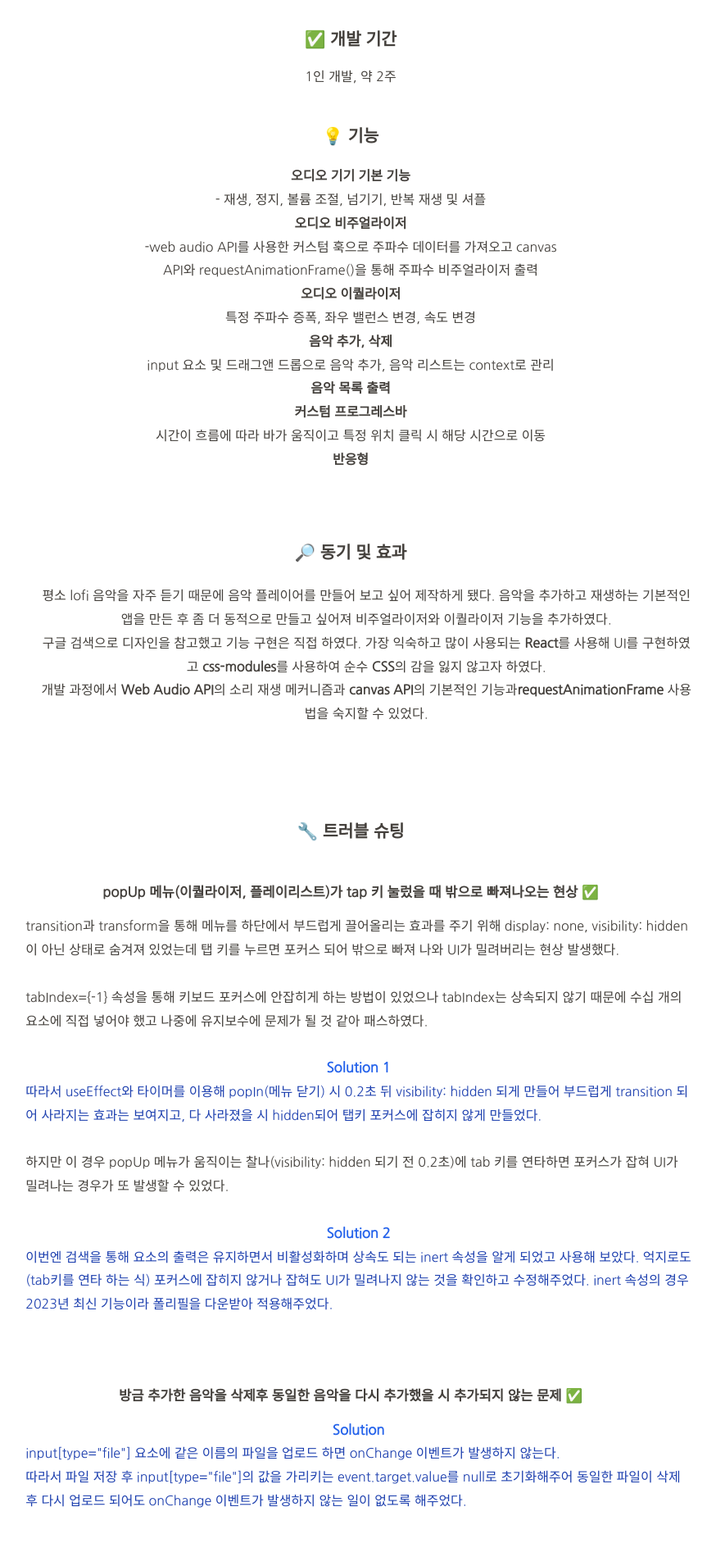
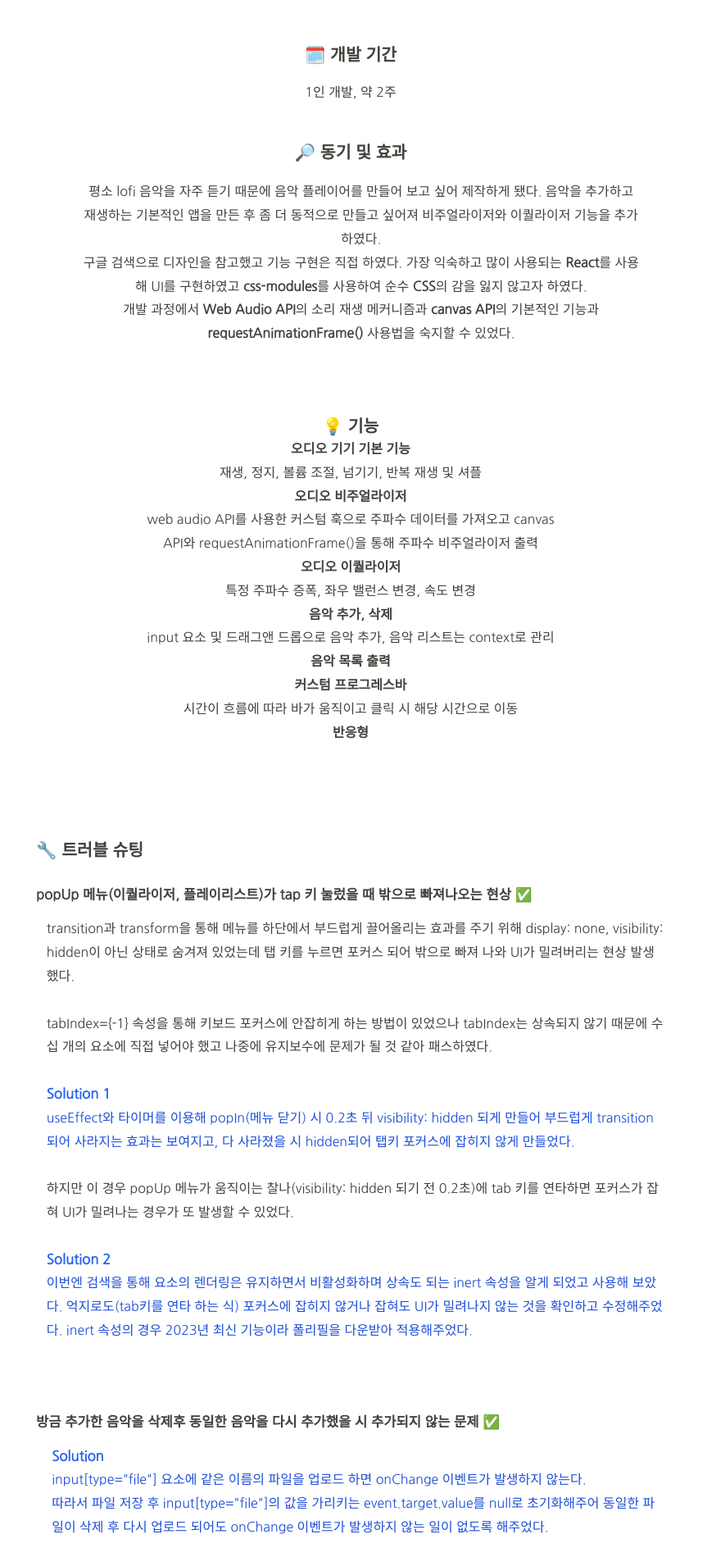
Before and after one commit to Iam-Sunghyun/my-portfolio, a Next.js app: page /projects/music-player in a window 1280 px wide. Shown: the part 876-2786 px from the top of the page at 82% size, without its empty margins (212-1086 px from the left). Built offline with nearby package versions, Linux system fonts and the light colour scheme.

Commit message:
컴포넌트 스타일 및 내용 수정

```diff
--- a/app/projects/music-player/page.tsx
+++ b/app/projects/music-player/page.tsx
@@ -23,11 +23,11 @@ function Page() {
           <span>깃허브 링크</span>
         </Link>
       </div>
-      <div className="flex flex-col gap-16 mt-16">
+      <div className="flex flex-col max-w-[55rem] gap-16 mt-16">
         <div>
-          <h2>✅ 사용 기술</h2>
+          <h2>📝 사용 기술</h2>
           <br />
-          <ul>
+          <ul className="leading-8 tracking-wide">
             <li>React</li>
             <li>css-modules</li>
             <li>context API</li>
@@ -38,39 +38,15 @@ function Page() {
         </div>
 
         <div>
-          <h2>✅ 개발 기간</h2>
+          <h2>🗓️ 개발 기간</h2>
           <br />
           <span>1인 개발, 약 2주</span>
         </div>
 
         <div>
-          <h2>💡 기능 </h2>
-          <br />
-          <ul className="ul-li-style leading-9 max-w-[40rem]">
-            <li>오디오 기기 기본 기능</li>
-            <span>- 재생, 정지, 볼륨 조절, 넘기기, 반복 재생 및 셔플</span>
-            <li>오디오 비주얼라이저</li>
-            <span>
-              -web audio API를 사용한 커스텀 훅으로 주파수 데이터를 가져오고 canvas API와
-              requestAnimationFrame()을 통해 주파수 비주얼라이저 출력
-            </span>
-            <li>오디오 이퀄라이저</li>특정 주파수 증폭, 좌우 밸런스 변경, 속도 변경
-            <li>음악 추가, 삭제</li>
-            <span>input 요소 및 드래그앤 드롭으로 음악 추가, 음악 리스트는 context로 관리</span>
-            <li>음악 목록 출력</li>
-            <li>커스텀 프로그레스바</li>
-            <span>시간이 흐름에 따라 바가 움직이고 특정 위치 클릭 시 해당 시간으로 이동</span>
-            <li>반응형</li>
-          </ul>
-        </div>
-      </div>
-      <br />
-
-      <div className="flex flex-col  gap-10 leading-8 max-w-[65rem]">
-        <div>
           <h2>🔎 동기 및 효과</h2>
           <br />
-          <p className=" pl-[3rem]  leading-9">
+          <p className="sm:pl-[2rem]  leading-9">
             평소 lofi 음악을 자주 듣기 때문에 음악 플레이어를 만들어 보고 싶어 제작하게 됐다. 음악을
             추가하고 재생하는 기본적인 앱을 만든 후 좀 더 동적으로 만들고 싶어져 비주얼라이저와
             이퀄라이저 기능을 추가하였다.
@@ -80,9 +56,31 @@ function Page() {
             감을 잃지 않고자 하였다.
             <br />
             개발 과정에서 <b>Web Audio API</b>의 소리 재생 메커니즘과 <b>canvas API</b>의 기본적인
-            기능과
-            <b>requestAnimationFrame</b> 사용법을 숙지할 수 있었다.
+            기능과 <b>requestAnimationFrame()</b> 사용법을 숙지할 수 있었다.
           </p>
+        </div>
+      </div>
+      <br />
+
+      <div className="flex flex-col items-center gap-10 leading-8 max-w-[65rem]">
+        <div>
+          <h2>💡 기능 </h2>
+          <ul className="ul-li-style leading-9 max-w-[40rem]">
+            <li>오디오 기기 기본 기능</li>
+            <span>재생, 정지, 볼륨 조절, 넘기기, 반복 재생 및 셔플</span>
+            <li>오디오 비주얼라이저</li>
+            <span>
+              web audio API를 사용한 커스텀 훅으로 주파수 데이터를 가져오고 canvas API와
+              requestAnimationFrame()을 통해 주파수 비주얼라이저 출력
+            </span>
+            <li>오디오 이퀄라이저</li>특정 주파수 증폭, 좌우 밸런스 변경, 속도 변경
+            <li>음악 추가, 삭제</li>
+            <span>input 요소 및 드래그앤 드롭으로 음악 추가, 음악 리스트는 context로 관리</span>
+            <li>음악 목록 출력</li>
+            <li>커스텀 프로그레스바</li>
+            <span>시간이 흐름에 따라 바가 움직이고 클릭 시 해당 시간으로 이동</span>
+            <li>반응형</li>
+          </ul>
         </div>
         <br />
         {/* <div>
@@ -92,12 +90,10 @@ function Page() {
         </div> */}
 
         <br />
-        <div className="flex flex-col gap-4 text-left leading-9">
-          <h2 className="mb-10 text-center">🔧 트러블 슈팅 </h2>
-          <h3 className="text-center">
-            popUp 메뉴(이퀄라이저, 플레이리스트)가 tap 키 눌렀을 때 밖으로 빠져나오는 현상 ✅
-          </h3>
-          <p className="pl-6">
+        <div className="flex flex-col gap-4 text-left leading-9 max-w-[60rem]">
+          <h2 className="mb-4">🔧 트러블 슈팅 </h2>
+          <h3>popUp 메뉴(이퀄라이저, 플레이리스트)가 tap 키 눌렀을 때 밖으로 빠져나오는 현상 ✅</h3>
+          <div className="sm:pl-4">
             transition과 transform을 통해 메뉴를 하단에서 부드럽게 끌어올리는 효과를 주기 위해
             display: none, visibility: hidden이 아닌 상태로 숨겨져 있었는데 탭 키를 누르면 포커스
             되어 밖으로 빠져 나와 UI가 밀려버리는 현상 발생했다.
@@ -108,11 +104,11 @@ function Page() {
             문제가 될 것 같아 패스하였다.
             <br />
             <br />
-            <h3 className="text-center text-blue-600">Solution 1</h3>
-            <span className="text-blue-800">
-              따라서 useEffect와 타이머를 이용해 popIn(메뉴 닫기) 시 0.2초 뒤 visibility: hidden
-              되게 만들어 부드럽게 transition 되어 사라지는 효과는 보여지고, 다 사라졌을 시
-              hidden되어 탭키 포커스에 잡히지 않게 만들었다.
+            <h3 className=" text-blue-600">Solution 1</h3>
+            <span className="text-blue-700">
+              useEffect와 타이머를 이용해 popIn(메뉴 닫기) 시 0.2초 뒤 visibility: hidden 되게
+              만들어 부드럽게 transition 되어 사라지는 효과는 보여지고, 다 사라졌을 시 hidden되어
+              탭키 포커스에 잡히지 않게 만들었다.
             </span>
             <br />
             <br />
@@ -120,37 +116,35 @@ function Page() {
             연타하면 포커스가 잡혀 UI가 밀려나는 경우가 또 발생할 수 있었다.
             <br />
             <br />
-            <h3 className="text-center text-blue-600">Solution 2</h3>
-            <span className="text-blue-800">
-              이번엔 검색을 통해 요소의 출력은 유지하면서 비활성화하며 상속도 되는 inert 속성을 알게
-              되었고 사용해 보았다. 억지로도(tab키를 연타 하는 식) 포커스에 잡히지 않거나 잡혀도
-              UI가 밀려나지 않는 것을 확인하고 수정해주었다. inert 속성의 경우 2023년 최신 기능이라
-              폴리필을 다운받아 적용해주었다.
+            <h3 className=" text-blue-600">Solution 2</h3>
+            <span className="text-blue-700">
+              이번엔 검색을 통해 요소의 렌더링은 유지하면서 비활성화하며 상속도 되는 inert 속성을
+              알게 되었고 사용해 보았다. 억지로도(tab키를 연타 하는 식) 포커스에 잡히지 않거나
+              잡혀도 UI가 밀려나지 않는 것을 확인하고 수정해주었다. inert 속성의 경우 2023년 최신
+              기능이라 폴리필을 다운받아 적용해주었다.
             </span>
             {/* 참고로 요소를 비활성화하는 disabled 속성은 일부 폼 요소에서만 지원된다. */}
-          </p>
+          </div>
           <br />
           <br />
-          <h3 className="text-center">
-            방금 추가한 음악을 삭제후 동일한 음악을 다시 추가했을 시 추가되지 않는 문제 ✅
-          </h3>
-          <p className="pl-6">
-            <h3 className="text-center text-blue-600">Solution</h3>
-            <span className="text-blue-800">
+          <h3>방금 추가한 음악을 삭제후 동일한 음악을 다시 추가했을 시 추가되지 않는 문제 ✅</h3>
+          <div className="sm:pl-6">
+            <h3 className=" text-blue-600">Solution</h3>
+            <span className="text-blue-700">
               input[type{'="'}file{'"'}] 요소에 같은 이름의 파일을 업로드 하면 onChange 이벤트가
               발생하지 않는다. <br /> 따라서 파일 저장 후 input[type{'="'}file{'"'}]의 값을 가리키는
               event.target.value를 null로 초기화해주어 동일한 파일이 삭제 후 다시 업로드 되어도
               onChange 이벤트가 발생하지 않는 일이 없도록 해주었다.
             </span>
-          </p>
+          </div>
           <br />
           <br />
-          <h3 className="text-center">
+          <h3>
             {/*  */}
             오디오 요소({"<"}audio&gt;)와 오디오 소스 노드(MediaElementAudioSourceNode)가 여러 번
             연결되는 문제 ✅
           </h3>{" "}
-          <p className="pl-6">
+          <div className="sm:pl-6">
             Web Audio API에서 하나의 {"<"}audio&gt;(HTMLAudioElement)는 단 하나의 오디오
             컨텍스트(window.AudioContext)에 연결 되거나 같은 컨텍스트에 대해 한번만 연결 될 수
             있다(2번 이상 연결하면 에러 발생). 따라서 여러 번 연결되는 문제를 해결하려면 말 그대로
@@ -158,24 +152,24 @@ function Page() {
             연결을 생성할 때 기존 연결을 해제해야 한다.
             <br />
             <br />
-            <h3 className="text-center text-blue-600">Solution</h3>
-            <span className="text-blue-800">
+            <h3 className=" text-blue-600">Solution</h3>
+            <span className="text-blue-700">
               음악이 변경될 때마다 useEffect가 실행되어 오디오 컨텍스트와 오디오 요소가 연결되어
               오디오 소스 노드(MediaElementAudioSourceNode)를 생성했다. 이를 useEffect 내에 조건문을
               사용해 한번 생성된 뒤엔 실행되지 않도록 수정하였다.
             </span>
-          </p>
+          </div>
           <br />
           <br />
-          <h3 className="text-center">오디오 컨텍스트가 사용자와 상호작용 전에 생성되는 문제 ✅</h3>
-          <p className="pl-6">
-            <h3 className="text-center text-blue-600">Solution</h3>
-            <span className="text-blue-800">
+          <h3>오디오 컨텍스트가 사용자와 상호작용 전에 생성되는 문제 ✅</h3>
+          <div className="sm:pl-6">
+            <h3 className=" text-blue-600">Solution</h3>
+            <span className="text-blue-700">
               브라우저에서 오디오 컨텍스트를 생성하기 전에 사용자의 상호작용이 필요하다는 것을 확인.
               음악이 선택됐을 때(사용자의 클릭) 오디오 컨텍스트를 생성하도록 조건문 추가하여
               해결하였다.
             </span>
-          </p>
+          </div>
         </div>
       </div>
     </div>
--- a/app/projects/my-portfolio/page.tsx
+++ b/app/projects/my-portfolio/page.tsx
@@ -1,20 +1,132 @@
+import Link from "next/link";
+import { SiGithub } from "react-icons/si";
+
 function Page() {
   return (
-    <div className="h-full pt-24">
-      <h1 className="text-3xl font-bold">My Portfolio</h1>
-      <p className="text-lg">개인 포트폴리오 웹사이트입니다.</p>
-      <p className="text-lg">React, Next.js, Tailwind CSS로 제작되었습니다.</p>
+    <div className="flex flex-col items-center gap-10 pt-24">
+      <h1>포트폴리오 웹사이트</h1>
+      <video className="border w-[60rem]" src="" />
+      <div className="flex flex-col gap-2">
+        <Link
+          className="hover:text-blue-500"
+          href="https://my-portfolio-one-tau-38.vercel.app//"
+          target="_blank"
+        >
+          <span>🔗 배포 링크</span>
+        </Link>
+        <Link
+          className="hover:text-blue-500 flex items-center gap-2 mx-auto"
+          href="https://github.com/Iam-Sunghyun/my-music-player"
+          target="_blank"
+        >
+          <SiGithub className="text-2xl" />
+          <span>깃허브 링크</span>
+        </Link>
+      </div>
+      <div className="flex flex-col max-w-[55rem] gap-16 mt-16">
+        <div>
+          <h2>📝 사용 기술</h2>
+          <br />
+          <ul className="leading-8 tracking-wide">
+            <li>Nextjs</li>
+            <li>typescript</li>
+            <li>tailwindCSS</li>
+            <li>context API</li>
+            <li>aceternityUI</li>
+            <li>framer-motion</li>
+          </ul>
+        </div>
 
-      <ul>
+        <div>
+          <h2>🗓️ 개발 기간</h2>
+          <br />
+          <span>1인 개발, 약 1주</span>
+        </div>
+        <div>
+          <h2>🔎 동기 및 효과</h2>
+          <br />
+          <p className="sm:pl-[2rem]  leading-9">개인 포트폴리오 웹사이트입니다.</p>
+        </div>
+      </div>
+      <br />
+
+      <div className="flex flex-col items-center gap-10 leading-8 max-w-[65rem]">
+        <div>
+          <h2>💡 기능 </h2>
+          <ul className="ul-li-style leading-9 max-w-[40rem] ">
             <li>다크모드</li>
-        <li>동적인 랜딩 페이지</li>
+            <span>
+              ThemeProvider 래퍼 컴포넌트 파일에 Context를 별도로 분리하여 관리. localstorage에
+              다크모드 상태 저장하여 새로고침 해도 유지되도록 구현
+            </span>
+            <li>동적인 페이지</li>
+            <span>
+              aceternityUI, framer-motion, transfrom, transition 사용해 동적인 효과를 주어 사용자
+              경험을 향상시킴
+            </span>
             <li>플로팅 네비게이션바</li>
+            <span>
+              position: fixed, z-index로 z축 상위에 배치. backdrop-filter: blur로 투명함 구현.
+              Nextjs Link 컴포넌트 id 속성을 사용해 특정 요소로 링크 구현
+            </span>
             <li>top 버튼</li>
+            <span>
+              플로팅 버튼을 클릭하면 페이지 상단으로 스크롤 이동하는 기능 구현. useScroll() 커스텀
+              훅을 사용하여 현재 스크롤 위치를 추적하고, 300px 이상 스크롤 시 버튼 활성화, 클릭 시
+              페이지 최상단으로 이동
+            </span>
             <li>컴포넌트 재사용</li>
             <li>반응형</li>
           </ul>
+        </div>
+        <br />
+        <div className="flex flex-col gap-4 text-left leading-9 max-w-[55rem]">
+          <h2 className="mb-4">🔧 트러블 슈팅 </h2>
+          <h3>
+            window.scrollBy() 메서드로 페이지 내 링크를 구현하여 제대로된 위치에 연결되지 않는 문제
+          </h3>
+          <div className="sm:pl-4">
+            window.scrollBy() 메서드는 현재 스크롤 위치를 기준으로 전달한 매개변수 값만큼 이동한다.
+            따라서 원하는 위치로 이동시키는 것이 페이지 최상단이 아니라면 불가능하다.
+            <br />
+            <br />
+            <h3 className="text-blue-600">Solution1</h3>
+            <span className="text-blue-700">
+              window.scrollTo() 메서드를 사용하여 특정 위치로 스크롤 하도록 구현했다.
+            </span>
+            하지만 이 방법은 페이지에 내용이 추가될 때 마다 스크롤 위치를 다시 계산해야 하는
+            번거로움이 있었다.
+            <br />
+            <br />
+            <h3 className="text-blue-600">Solution2</h3>
+            <span className="text-blue-700">
+              공식 문서를 보며 Link 컴포넌트의 href 속성에 id 값을 사용하여 특정 요소로 연결할 수
+              있다는 것을 알게 되어 해당 방법으로 구현했다.
+            </span>
+          </div>
+        </div>
+      </div>
     </div>
   );
 }
 
 export default Page;
+
+// framer motion, aceternityUI를 이용한 랜딩 페이지
+// 프로젝트 버튼 - conic-gradient 배경을 애니메이션으로 무한 회전시켜 테두리 빛나는 표현 구현
+// 다크 모드(Context API) -
+// ThemeProvider 래퍼 컴포넌트로 Context를 별도의 파일로 분리하여 관리. localstorage에 다크모드 상태 저장하여 새로고침해도 유지되도록 구현
+// 플로팅 네비게이션바 -
+// position: fixed, z-index로 z축 상위에 배치 backdrop-filter: blur로 투명함 구현, Nextjs Link 컴포넌트 id 값으로 특정 요소로 링크 구현
+// 프로젝트 섹션 -> 프로젝트 이미지 absolute로 지정 후 부모 요소를 relative로 설정하여 부모 요소의 padding 박스를 기준으로 이동하도록 만듦. hover 시 transform 하도록 만들어 동적인 효과 부여
+// 반응형 - 화면 크기에 맞게 변화하는 유연한 페이지 구현
+
+// flex, grid
+
+// 추가 하고싶은 기능-
+
+// 상단으로 돌아가기 플롯팅 버튼 - ○
+// 네비게이션바 fixed, sticky 적용 시 버튼 클릭 안되고 투명해지는 문제 - ○
+// 화면 크기 줄였을 때 window.scrollBy 메서드 값이 제대로 적용되지 않음-> 왜??
+// 플로팅 네비게이션 바, 스크롤 내리면 사라지고 업하면 생김 X
+// 지정된 스크롤 위치로 라우팅? navbar 버튼누르면 특정 위치로 스크롤 O
--- a/components/About.tsx
+++ b/components/About.tsx
@@ -94,7 +94,7 @@ function About() {
         >
           <p className="border-b-2 border-blue-200 inline-block px-4 mx-auto">Introduce</p>
         </motion.h2>
-        <p className="text-xl text-start max-w-[50rem] mx-auto pl-6 leading-9">
+        <p className="text-xl text-start max-w-[50rem] mx-auto sm:pl-6 leading-9">
           {/* 프론트 시작 계기 */}
           &apos;인터랙티브 디벨로퍼&apos;라는 유튜버의 프론트엔드 프로젝트를 보고 사용자와 상호작용
           하는 웹 사이트에 매력을 느껴 웹 프론트엔드 개발자가 되기로 결심했습니다.
@@ -106,8 +106,8 @@ function About() {
           <br />
           <br />
           React와 Nextjs, Tailwind를 이용한 코드 작성에 익숙하며 express 쿠키 세션으로 회원가입.
-          mongodb CRUD, 파이어베이스 인증, 이미지 및 텍스트 저장, 가져오기 수정 등 구현 경험, ejs
-          템플릿 엔진 사용 경험 있음.
+          mongodb CRUD, 파이어베이스 인증, 이미지 및 텍스트 저장, 가져오기, 수정 구현 경험, ejs
+          템플릿 엔진 사용 경험이 있습니다.
           <br />
           <br />
           주로 웹을 통해 공부하지만 책으로 공부하는 것을 선호합니다. Github TIL 레포지토리에 공부한
--- a/tailwind.config.ts
+++ b/tailwind.config.ts
@@ -26,6 +26,7 @@ const config = {
     extend: {
       screens: {
         xs: "520px",
+        "2xl": "1480px",
       },
       colors: {
         black: {
```
Lines whose indentation alone changed are shown as unchanged.
